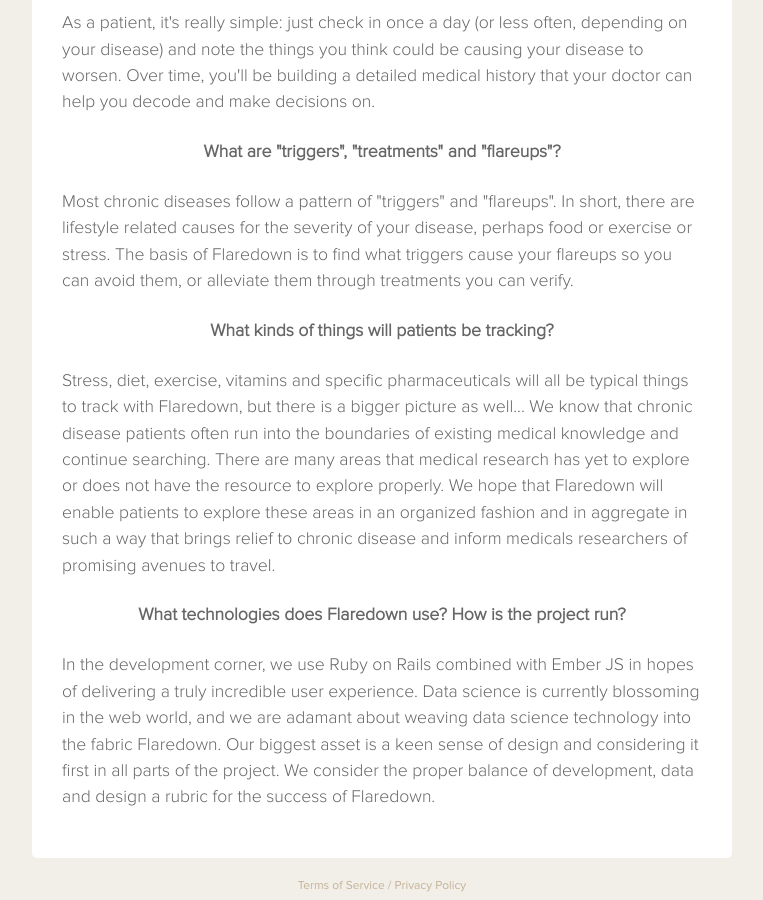
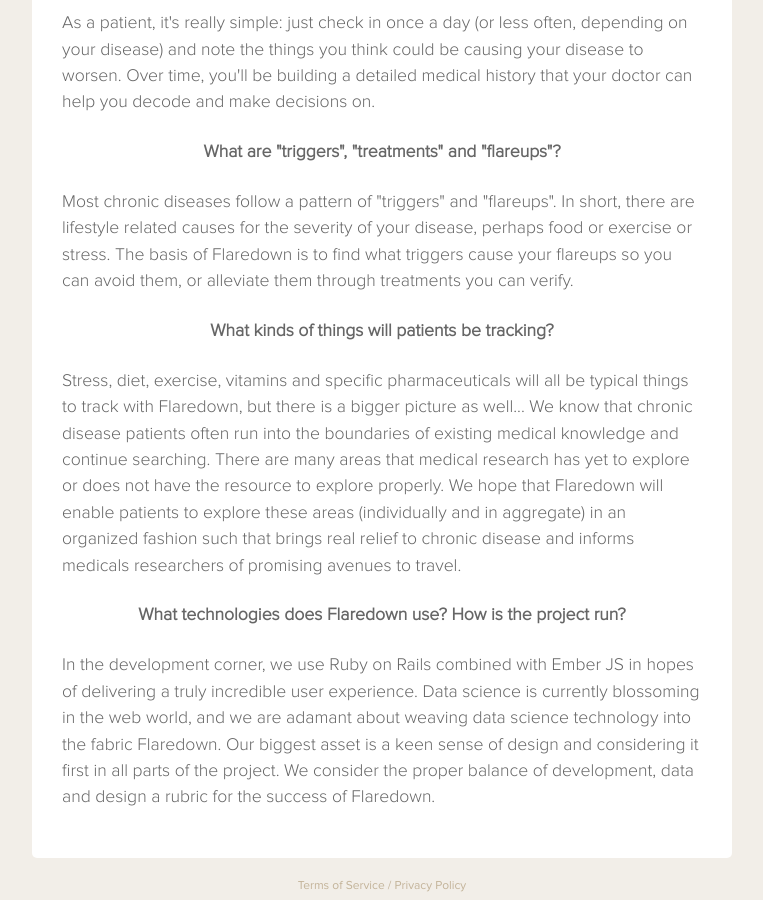
Before and after one commit to jasperfurniss/flaredown, a Jekyll site: the page built from press.html, in a window 1280 px wide and 900 px high, scrolled down 3303 px. Shown: the whole window, without its empty margins (258-1021 px from the left). Built offline with Jekyll 4.4.1, drawn with Linux system fonts in a browser that asks for light colours.

Commit message:
text change

```diff
--- a/press.html
+++ b/press.html
@@ -110,7 +110,7 @@
   <a name='tracking'></a>
   <h4 class='original-faq'>What kinds of things will patients be tracking?</h4>
   <p class='faq-response'>
-    Stress, diet, exercise, vitamins and specific pharmaceuticals will all be typical things to track with Flaredown, but there is a bigger picture as well... We know that chronic disease patients often run into the boundaries of existing medical knowledge and continue searching. There are many areas that medical research has yet to explore or does not have the resource to explore properly. We hope that Flaredown will enable patients to explore these areas in an organized fashion and in aggregate in such a way that brings relief to chronic disease and inform medicals researchers of promising avenues to travel.
+    Stress, diet, exercise, vitamins and specific pharmaceuticals will all be typical things to track with Flaredown, but there is a bigger picture as well... We know that chronic disease patients often run into the boundaries of existing medical knowledge and continue searching. There are many areas that medical research has yet to explore or does not have the resource to explore properly. We hope that Flaredown will enable patients to explore these areas (individually and in aggregate) in an organized fashion such that brings real relief to chronic disease and informs medicals researchers of promising avenues to travel.
   </p>
   <a name='technology'></a>
   <h4 class='original-faq'>What technologies does Flaredown use? How is the project run?</h4>
```
